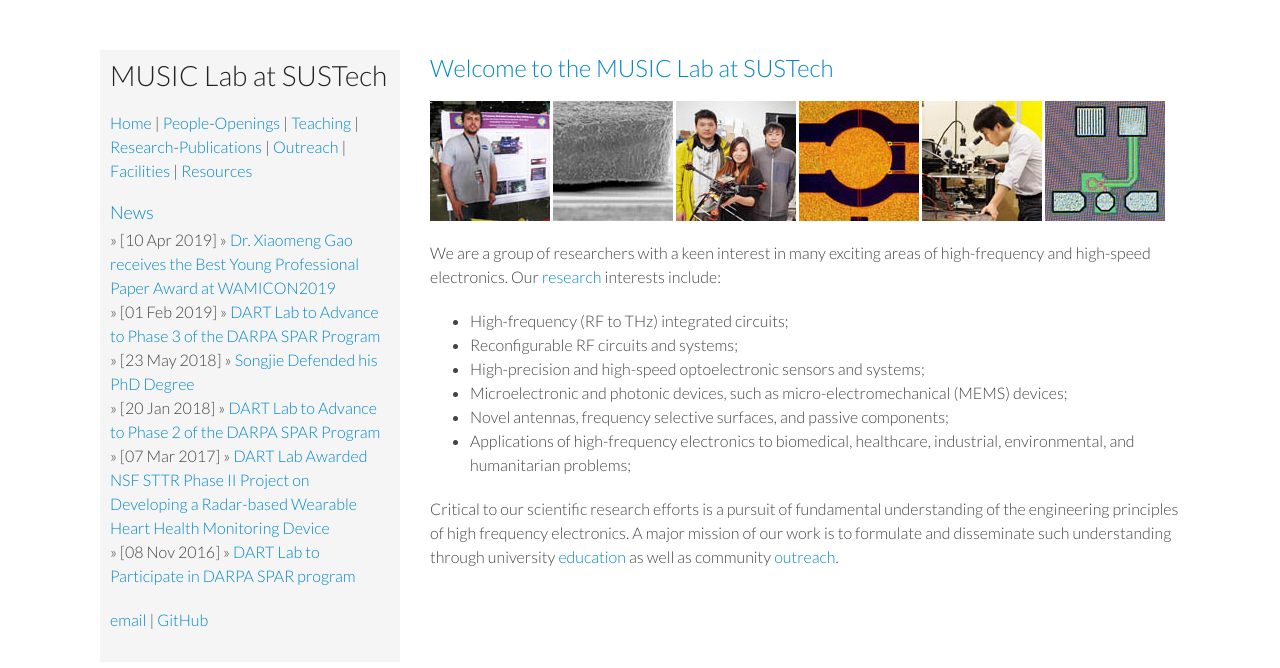
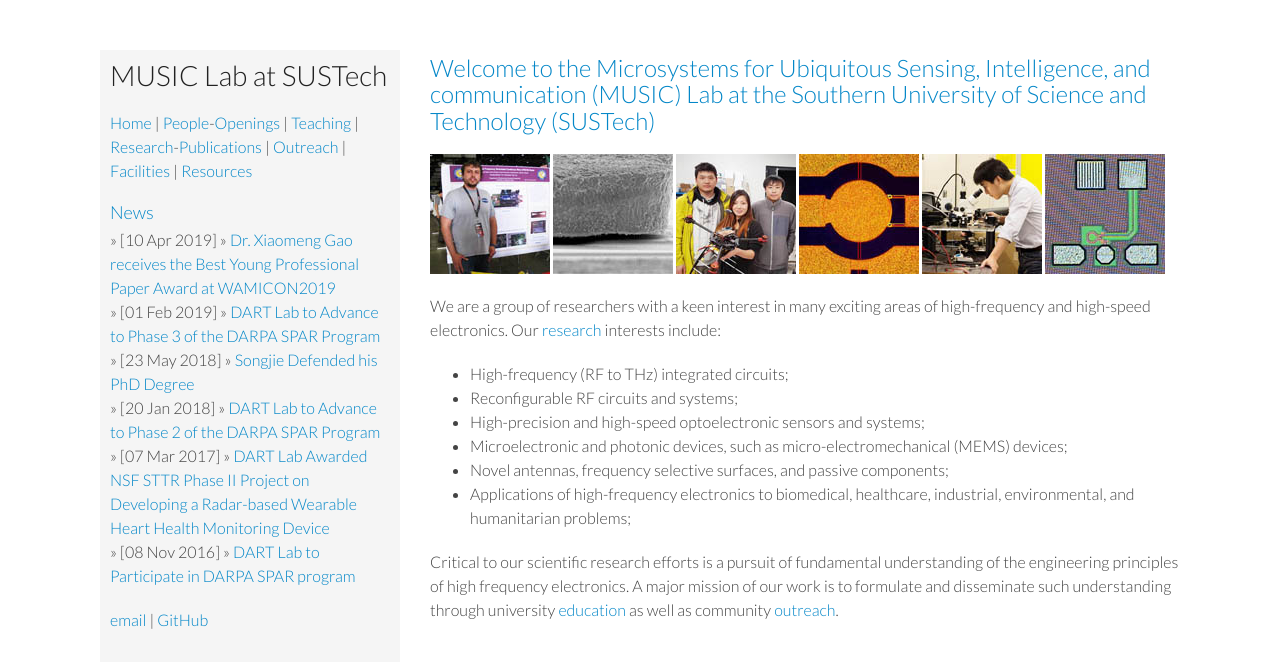
Before and after one commit to musc-lab/musc-lab, a Jekyll site: the page built from index.md, in a window 1280 px wide. Shown: the top 668 px of the page. Built offline with Jekyll 4.4.1, drawn with Linux system fonts in a browser that asks for light colours; nearby versions of some CDN libraries; comment, search, counter and statistics services are not loaded.

```diff
--- a/index.md
+++ b/index.md
@@ -11,7 +11,7 @@ use_math: true
 </div>
 -->
 
-### Welcome to the MUSIC Lab at SUSTech
+### Welcome to the Microsystems for Ubiquitous Sensing, Intelligence, and communication (MUSIC) Lab at the Southern University of Science and Technology (SUSTech)
 <!---
 <img src="/images/gallery.gif" width="300px" style="float:right; margin-top:10px; margin-left:15px;">
 -->
```
